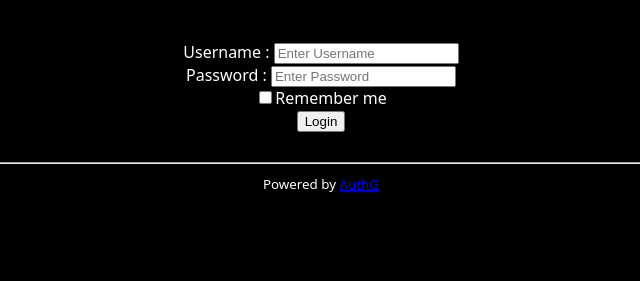
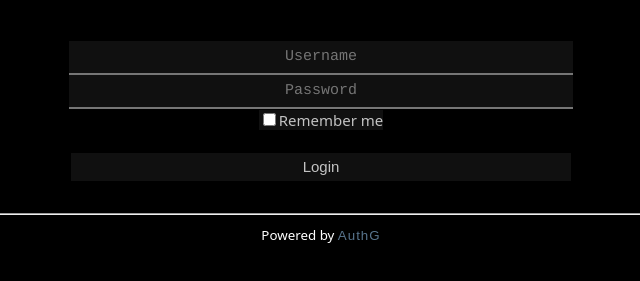
Before and after one commit to ArthurZhou/authG, a plain HTML site: page templates/login.html in a window 1280 px wide. Shown: the part 67-348 px from the top of the page, without its empty margins (319-959 px from the left). Drawn offline with Linux system fonts and the light colour scheme.

Commit message:
Update frontend ui

```diff
--- a/templates/delete.html
+++ b/templates/delete.html
@@ -3,13 +3,7 @@
 <head>
     <meta charset="UTF-8">
     <title>Delete account</title>
-    <style>
-        html {
-            background: black;
-            color: white;
-            font-family: system-ui;
-        }
-    </style>
+    <link href="static/index.css" rel="stylesheet">
 </head>
 <body>
 <div style="text-align: center;">
@@ -17,14 +11,12 @@
     <p>You won`t be able to undo this action. ALL services associated with this account might be UNAVAILABLE</p>
     <br>
     <form method="post">
-        <label>Username : </label>
         <label>
-            <input name="usr" placeholder="Enter Username" required type="text"/>
+            <input class="textbox" name="usr" placeholder="Username" required type="text"/>
         </label>
         <br>
-        <label>Password : </label>
         <label>
-            <input name="psw" placeholder="Enter Password" required type="password"/>
+            <input class="textbox" name="psw" placeholder="Password" required type="password"/>
         </label>
         <br>
         <button type="submit">Confirm</button>
--- a/templates/login.html
+++ b/templates/login.html
@@ -3,33 +3,25 @@
 <head>
     <meta charset="UTF-8">
     <title>Login</title>
-    <style>
-        html {
-            background: black;
-            color: white;
-            font-family: system-ui;
-        }
-    </style>
+    <link href="static/index.css" rel="stylesheet">
 </head>
 <body>
 <div style="text-align: center;">
     <h1>Login to continue</h1>
     <br>
     <form method="post">
-        <label>Username : </label>
         <label>
-            <input type="text" placeholder="Enter Username" name="usr" required />
-        </label>
-        <br>
-        <label>Password : </label>
-        <label>
-            <input type="password" placeholder="Enter Password" name="psw" required />
+            <input class="textbox" name="usr" placeholder="Username" required type="text"/>
         </label>
         <br>
         <label>
+            <input class="textbox" name="psw" placeholder="Password" required type="password"/>
+        </label>
+        <br>
+        <label class="checkbox">
             <input name="remember" type="checkbox" value="true">Remember me
         </label>
-        <br>
+        <br><br>
         <button type="submit">Login</button>
     </form>
     <br>
--- /dev/null
+++ b/templates/static/index.css
@@ -0,0 +1,85 @@
+html {
+    background: black;
+    color: white;
+    font-family: system-ui;
+}
+
+.textbox {
+    color: #c3c3c3;
+    font-family: Courier, serif;
+    background: #101010;
+    border-top-width: 0;
+    border-bottom-width: 2px;
+    border-left-width: 0;
+    border-right-width: 0;
+    height: 30px;
+    width: 500px;
+    font-size: 15px;
+    text-align: center;
+    transition: ease .3s;
+}
+
+.textbox:focus {
+    background: #3a3a3a;
+    text-decoration: none;
+    box-shadow: none;
+    outline: none;
+}
+
+.checkbox {
+    color: #c3c3c3;
+    background: #101010;
+    height: 30px;
+    width: 500px;
+    font-size: 15px;
+    text-align: center;
+    transition: ease .3s;
+}
+
+button {
+    color: #c3c3c3;
+    background: #101010;
+    border-top-width: 0;
+    border-bottom-width: 2px;
+    border-left-width: 0;
+    border-right-width: 0;
+    height: 30px;
+    width: 500px;
+    font-size: 15px;
+    text-align: center;
+    transition: ease .3s;
+}
+
+button:hover {
+    color: #c3c3c3;
+    background: #3a3a3a;
+    border-top-width: 0;
+    border-bottom-width: 2px;
+    border-left-width: 0;
+    border-right-width: 0;
+    height: 30px;
+    width: 500px;
+    font-size: 15px;
+    text-align: center;
+}
+
+a {
+    text-decoration: None;
+    color: #58748d;
+    font-family: sans-serif;
+    letter-spacing: 1px;
+}
+
+a:link, a:visited {
+    color: #58748d;
+}
+
+a:hover {
+    color: #539899;
+    text-decoration: none;
+}
+
+a:active {
+    color: #c3c3c3;
+    background: #58748d;
+}
```
Also changed, not shown: templates/error.html (+1 -7 lines), templates/index.html (+6 -8 lines), templates/register.html (+3 -11 lines), 2 other files.
